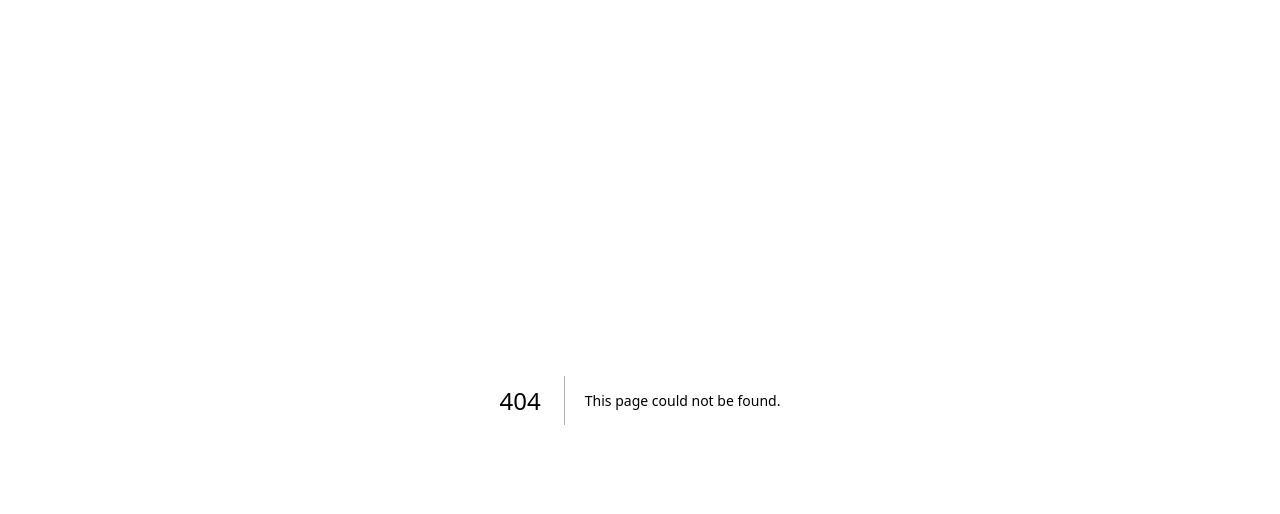
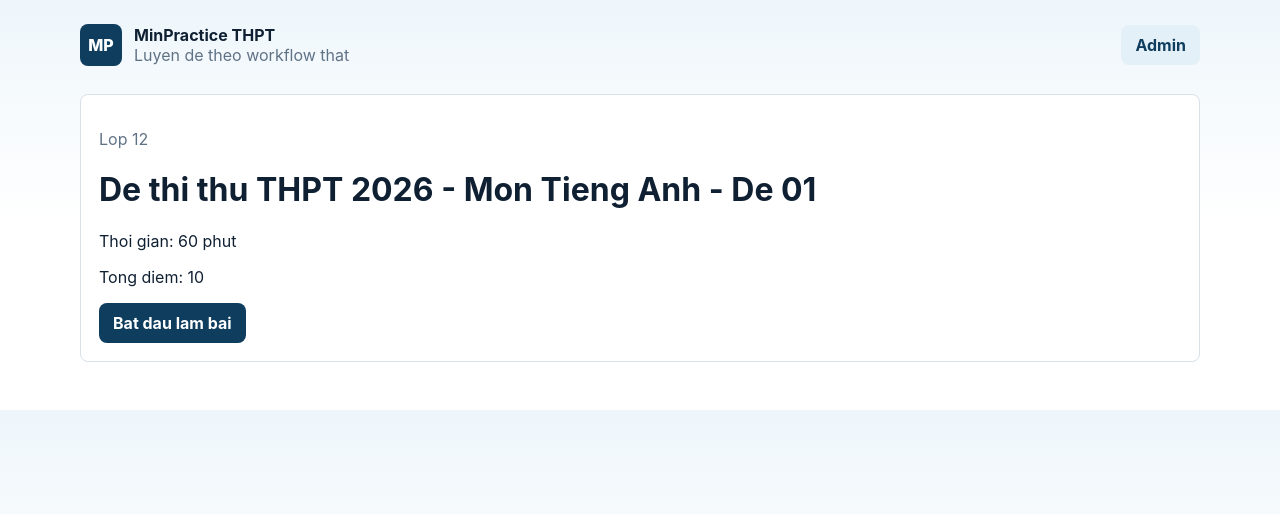
Before and after one commit to thaonam/minpractice-thpt, a Next.js app in the folder apps/web/: page /exams/demo-english-01 in a window 1280 px wide. Before the commit this address had no page. Shown: the top 514 px of the page. Built offline with nearby package versions, Linux system fonts and the light colour scheme.

Commit message:
Add exam detail route

```diff
--- /dev/null
+++ b/apps/web/src/app/exams/[id]/page.tsx
@@ -0,0 +1,31 @@
+import Link from 'next/link';
+import { AppHeader } from '@/components/app-header';
+import { mockExams } from '@/lib/mock-data';
+
+export default function ExamDetailPage({ params }: { params: { id: string } }) {
+  const exam = mockExams.find((item) => item._id === params.id);
+
+  if (!exam) {
+    return (
+      <main className="shell">
+        <AppHeader />
+        <h1>Khong tim thay de</h1>
+      </main>
+    );
+  }
+
+  return (
+    <main className="shell">
+      <AppHeader />
+      <div className="card">
+        <p className="muted">Lop {exam.grade}</p>
+        <h1>{exam.title}</h1>
+        <p>Thoi gian: {exam.durationMinutes} phut</p>
+        <p>Tong diem: {exam.totalScore}</p>
+        <Link className="btn" href={`/take-test/${exam._id}`}>
+          Bat dau lam bai
+        </Link>
+      </div>
+    </main>
+  );
+}
```
